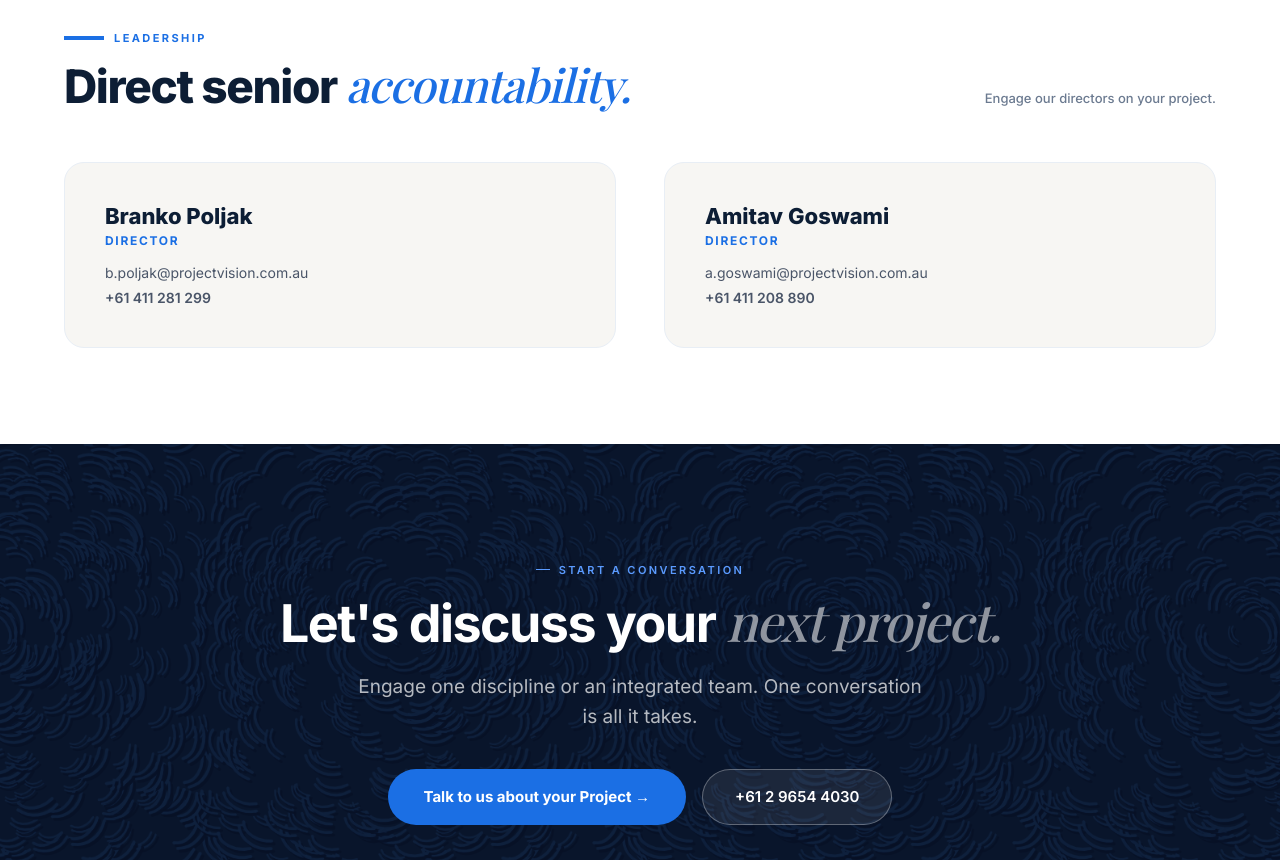
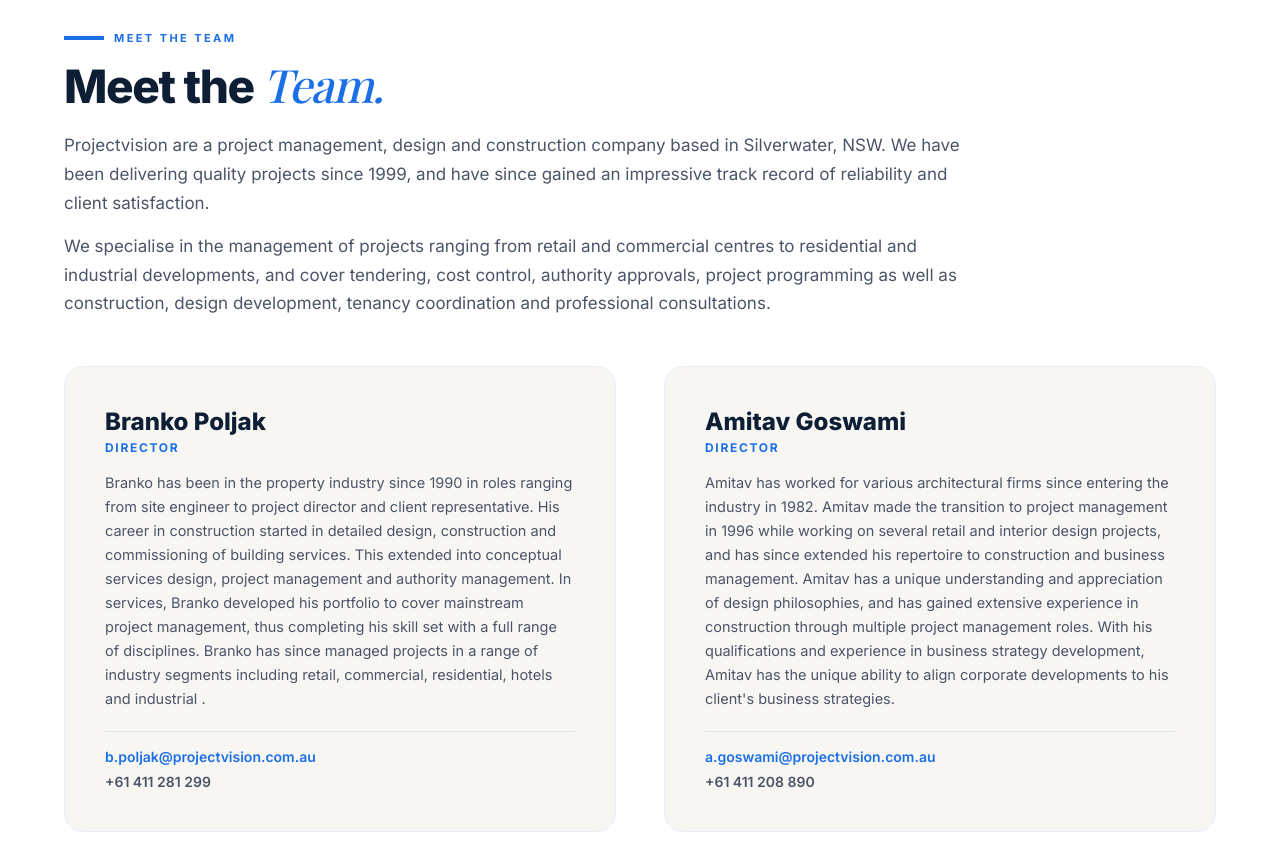
Before and after one commit to artificially-productive/projectvisionsyd, a website: page capabilities.html in a window 1280 px wide. Shown: the part 2800-3660 px from the top of the page. Drawn offline with nearby package versions, Linux system fonts and the light colour scheme; a web font is replaced by a local one.

Commit message:
Update Meet the Team section and direct Contact Us modal trigger

```diff
--- a/capabilities.html
+++ b/capabilities.html
@@ -250,26 +250,39 @@ button{font-family:inherit;cursor:pointer;border:none;background:none;color:inhe
   </div>
 </section>
 
-<!-- LEADERSHIP / DIRECTORS -->
+<!-- LEADERSHIP / MEET THE TEAM -->
 <section style="padding:clamp(56px,8vw,96px) clamp(20px,5vw,64px);background:#fff;border-top:1px solid #DDE4EE">
   <div style="max-width:1320px;margin:0 auto">
-    <div style="display:flex;align-items:center;gap:10px;margin-bottom:16px"><span style="width:40px;height:4px;background:#1B6FE4"></span><span style="font-size:11px;font-weight:700;letter-spacing:.22em;text-transform:uppercase;color:#1B6FE4">Leadership</span></div>
-    <div style="display:flex;flex-wrap:wrap;gap:24px;justify-content:space-between;align-items:baseline;margin-bottom:clamp(32px,4vw,56px)">
-      <h2 style="font-size:clamp(26px,4.4vw,46px);font-weight:800;letter-spacing:-.03em;line-height:1.04;max-width:20ch">Direct senior <span style="font-family:'Playfair Display',serif;font-weight:500;font-style:italic;color:#1B6FE4">accountability.</span></h2>
-      <div style="font-size:13px;color:#6B7A90;font-weight:500">Engage our directors on your project.</div>
+    <div style="display:flex;align-items:center;gap:10px;margin-bottom:16px"><span style="width:40px;height:4px;background:#1B6FE4"></span><span style="font-size:11px;font-weight:700;letter-spacing:.22em;text-transform:uppercase;color:#1B6FE4">Meet the Team</span></div>
+    <div style="margin-bottom:clamp(32px,4vw,48px)">
+      <h2 style="font-size:clamp(26px,4.4vw,46px);font-weight:800;letter-spacing:-.03em;line-height:1.04;color:#0D1E35;margin-bottom:20px">Meet the <span style="font-family:'Playfair Display',serif;font-weight:500;font-style:italic;color:#1B6FE4">Team.</span></h2>
+      <div style="max-width:85ch;font-size:clamp(15px,1.8vw,17px);line-height:1.7;color:#4A5568">
+        <p style="margin-bottom:14px">Projectvision are a project management, design and construction company based in Silverwater, NSW. We have been delivering quality projects since 1999, and have since gained an impressive track record of reliability and client satisfaction.</p>
+        <p>We specialise in the management of projects ranging from retail and commercial centres to residential and industrial developments, and cover tendering, cost control, authority approvals, project programming as well as construction, design development, tenancy coordination and professional consultations.</p>
+      </div>
     </div>
-    <div style="display:grid;grid-template-columns:repeat(auto-fit,minmax(280px,1fr));gap:clamp(24px,4vw,48px)">
-      <div style="background:#F7F6F3;border-radius:20px;padding:clamp(28px,4vw,40px);border:1px solid #E8EEF5">
-        <div style="font-size:22px;font-weight:800;color:#0D1E35;margin-bottom:4px">Branko Poljak</div>
-        <div style="font-size:12px;font-weight:700;letter-spacing:.14em;text-transform:uppercase;color:#1B6FE4;margin-bottom:16px">Director</div>
-        <a href="mailto:b.poljak@projectvision.com.au" onClick="trackEvent('email_click', { email_address: 'b.poljak@projectvision.com.au', contact_type: 'director' })" style="display:block;font-size:14px;color:#4A5568;margin-bottom:6px" style-hover="color:#1B6FE4">b.poljak@projectvision.com.au</a>
-        <a href="tel:+61411281299" onClick="trackEvent('phone_click', { phone_number: '+61411281299', contact_type: 'director' })" style="font-size:14px;color:#4A5568;font-weight:600" style-hover="color:#1B6FE4">+61 411 281 299</a>
+    <div style="display:grid;grid-template-columns:repeat(auto-fit,minmax(320px,1fr));gap:clamp(24px,4vw,48px)">
+      <div style="background:#F7F6F3;border-radius:20px;padding:clamp(28px,4vw,40px);border:1px solid #E8EEF5;display:flex;flex-direction:column;justify-content:space-between">
+        <div>
+          <div style="font-size:24px;font-weight:800;color:#0D1E35;margin-bottom:4px">Branko Poljak</div>
+          <div style="font-size:12px;font-weight:700;letter-spacing:.14em;text-transform:uppercase;color:#1B6FE4;margin-bottom:16px">Director</div>
+          <p style="font-size:14.5px;color:#4A5568;line-height:1.65;margin-bottom:20px">Branko has been in the property industry since 1990 in roles ranging from site engineer to project director and client representative. His career in construction started in detailed design, construction and commissioning of building services. This extended into conceptual services design, project management and authority management. In services, Branko developed his portfolio to cover mainstream project management, thus completing his skill set with a full range of disciplines. Branko has since managed projects in a range of industry segments including retail, commercial, residential, hotels and industrial .</p>
+        </div>
+        <div style="padding-top:16px;border-top:1px solid #E2E8F0">
+          <a href="mailto:b.poljak@projectvision.com.au" onClick="trackEvent('email_click', { email_address: 'b.poljak@projectvision.com.au', contact_type: 'director' })" style="display:block;font-size:14px;color:#1B6FE4;font-weight:600;margin-bottom:6px" style-hover="color:#0D1E35">b.poljak@projectvision.com.au</a>
+          <a href="tel:+61411281299" onClick="trackEvent('phone_click', { phone_number: '+61411281299', contact_type: 'director' })" style="font-size:14px;color:#4A5568;font-weight:600" style-hover="color:#1B6FE4">+61 411 281 299</a>
+        </div>
       </div>
-      <div style="background:#F7F6F3;border-radius:20px;padding:clamp(28px,4vw,40px);border:1px solid #E8EEF5">
-        <div style="font-size:22px;font-weight:800;color:#0D1E35;margin-bottom:4px">Amitav Goswami</div>
-        <div style="font-size:12px;font-weight:700;letter-spacing:.14em;text-transform:uppercase;color:#1B6FE4;margin-bottom:16px">Director</div>
-        <a href="mailto:a.goswami@projectvision.com.au" onClick="trackEvent('email_click', { email_address: 'a.goswami@projectvision.com.au', contact_type: 'director' })" style="display:block;font-size:14px;color:#4A5568;margin-bottom:6px" style-hover="color:#1B6FE4">a.goswami@projectvision.com.au</a>
-        <a href="tel:+61411208890" onClick="trackEvent('phone_click', { phone_number: '+61411208890', contact_type: 'director' })" style="font-size:14px;color:#4A5568;font-weight:600" style-hover="color:#1B6FE4">+61 411 208 890</a>
+      <div style="background:#F7F6F3;border-radius:20px;padding:clamp(28px,4vw,40px);border:1px solid #E8EEF5;display:flex;flex-direction:column;justify-content:space-between">
+        <div>
+          <div style="font-size:24px;font-weight:800;color:#0D1E35;margin-bottom:4px">Amitav Goswami</div>
+          <div style="font-size:12px;font-weight:700;letter-spacing:.14em;text-transform:uppercase;color:#1B6FE4;margin-bottom:16px">Director</div>
+          <p style="font-size:14.5px;color:#4A5568;line-height:1.65;margin-bottom:20px">Amitav has worked for various architectural firms since entering the industry in 1982. Amitav made the transition to project management in 1996 while working on several retail and interior design projects, and has since extended his repertoire to construction and business management. Amitav has a unique understanding and appreciation of design philosophies, and has gained extensive experience in construction through multiple project management roles. With his qualifications and experience in business strategy development, Amitav has the unique ability to align corporate developments to his client's business strategies.</p>
+        </div>
+        <div style="padding-top:16px;border-top:1px solid #E2E8F0">
+          <a href="mailto:a.goswami@projectvision.com.au" onClick="trackEvent('email_click', { email_address: 'a.goswami@projectvision.com.au', contact_type: 'director' })" style="display:block;font-size:14px;color:#1B6FE4;font-weight:600;margin-bottom:6px" style-hover="color:#0D1E35">a.goswami@projectvision.com.au</a>
+          <a href="tel:+61411208890" onClick="trackEvent('phone_click', { phone_number: '+61411208890', contact_type: 'director' })" style="font-size:14px;color:#4A5568;font-weight:600" style-hover="color:#1B6FE4">+61 411 208 890</a>
+        </div>
       </div>
     </div>
   </div>
@@ -311,7 +324,7 @@ button{font-family:inherit;cursor:pointer;border:none;background:none;color:inhe
           <a href="about.html" style="transition:color .25s" style-hover="color:#fff">About Us</a>
           <a href="capabilities.html" style="transition:color .25s" style-hover="color:#fff">Capabilities</a>
           <a href="index.html#projects" style="transition:color .25s" style-hover="color:#fff">Projects</a>
-          <a href="index.html#contact" style="transition:color .25s" style-hover="color:#fff">Contact Us</a>
+          <a href="#contact" onClick="{{ openContactModal }}" style="transition:color .25s" style-hover="color:#fff">Contact Us</a>
         </div>
       </div>
     </div>
@@ -336,7 +349,7 @@ button{font-family:inherit;cursor:pointer;border:none;background:none;color:inhe
     <a href="about.html" style="display:flex;align-items:center;justify-content:space-between;padding:17px 0;border-bottom:1px solid #DDE4EE;font-size:18px;font-weight:600;color:#0D1E35;transition:color .25s" style-hover="color:#1B6FE4">About Us <span style="color:#1B6FE4">→</span></a>
     <a href="capabilities.html" style="display:flex;align-items:center;justify-content:space-between;padding:17px 0;border-bottom:1px solid #DDE4EE;font-size:18px;font-weight:700;color:#1B6FE4;transition:color .25s">Capabilities <span style="color:#1B6FE4">→</span></a>
     <a href="index.html#projects" style="display:flex;align-items:center;justify-content:space-between;padding:17px 0;border-bottom:1px solid #DDE4EE;font-size:18px;font-weight:600;color:#0D1E35;transition:color .25s" style-hover="color:#1B6FE4">Projects <span style="color:#1B6FE4">→</span></a>
-    <a href="index.html#contact" style="display:flex;align-items:center;justify-content:space-between;padding:17px 0;border-bottom:1px solid #DDE4EE;font-size:18px;font-weight:600;color:#0D1E35;transition:color .25s" style-hover="color:#1B6FE4">Contact Us <span style="color:#1B6FE4">→</span></a>
+    <a href="#contact" onClick="{{ openContactModal }}" style="display:flex;align-items:center;justify-content:space-between;padding:17px 0;border-bottom:1px solid #DDE4EE;font-size:18px;font-weight:600;color:#0D1E35;transition:color .25s" style-hover="color:#1B6FE4">Contact Us <span style="color:#1B6FE4">→</span></a>
     <button onClick="{{ openContactModal }}" style="display:flex;align-items:center;justify-content:center;margin-top:20px;height:56px;width:100%;background:#1B6FE4;color:#fff;border-radius:0;font-size:15px;font-weight:700;transition:all .3s cubic-bezier(.16,1,.3,1)" style-hover="background:#1559bd;transform:translateY(-2px);box-shadow:0 12px 26px rgba(27,111,228,.36)">Talk to us about your&nbsp;<span style="color:#BBD4FF">Project</span></button>
   </nav>
 </div>
```
Also changed, not shown: about.html (+31 -16 lines), index.html (+3 -3 lines).
